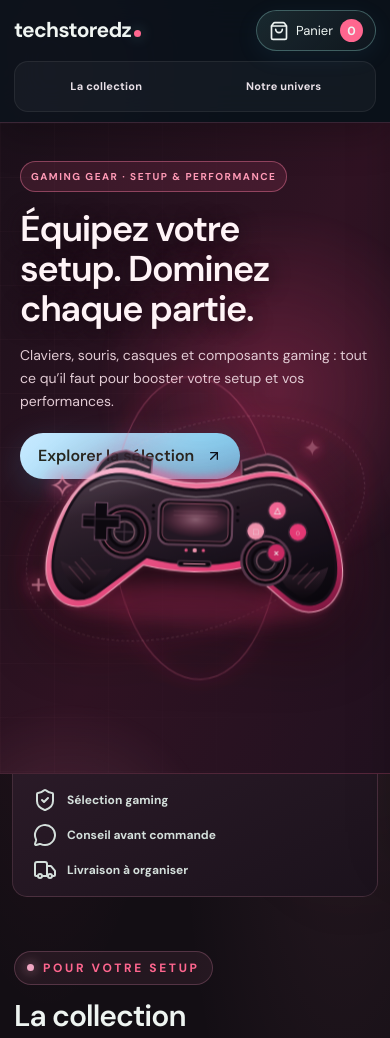
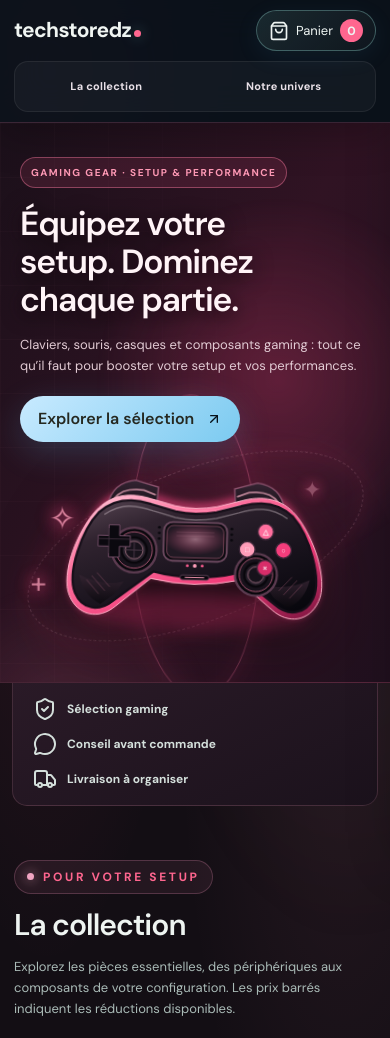
Before and after one commit to Alsolov1/techss, a plain HTML site: page index.html in a window 390 px wide. Shown: the top 1038 px of the page. Drawn offline with nearby package versions, Linux system fonts and the light colour scheme; a script that the page names is missing.

Commit message:
ndex.html

```diff
--- a/index.html
+++ b/index.html
@@ -1609,4 +1609,64 @@ footer{background:#160f17!important;border-color:var(--ts-line)!important}
 }
 </style>
 
+
+<style id="techstore-mobile-controller-layout-fix">
+/* Mobile: keep the copy and CTA first, then place the controller in its own row. */
+@media (max-width: 767px) {
+  .tech-hero {
+    display: flex !important; flex-direction: column !important;
+    min-height: 0 !important; height: auto !important;
+    overflow: hidden !important; padding: 0 !important;
+  }
+  .tech-hero > .tech-hero-glow { position: absolute !important; }
+  .tech-hero > .relative.z-10 {
+    order: 1 !important; position: relative !important; z-index: 4 !important;
+    display: block !important; width: 100% !important; max-width: 100% !important;
+    min-height: 0 !important; height: auto !important;
+    padding: 34px 20px 0 !important; margin: 0 !important;
+  }
+  .tech-hero > .relative.z-10 > div {
+    position: relative !important; z-index: 4 !important;
+    width: 100% !important; max-width: 100% !important;
+  }
+  .tech-hero [data-template-id="hero-eyebrow"],
+  .tech-hero [data-template-id="hero-title"],
+  .tech-hero [data-template-id="hero-description"],
+  .tech-hero > .relative.z-10 a {
+    position: relative !important; z-index: 4 !important;
+  }
+  .tech-hero [data-template-id="hero-title"] {
+    max-width: 100% !important; font-size: clamp(31px, 8.6vw, 40px) !important;
+    line-height: 1.14 !important; margin-bottom: 14px !important;
+  }
+  .tech-hero [data-template-id="hero-description"] {
+    max-width: 100% !important; font-size: 13px !important;
+    line-height: 1.65 !important; margin-bottom: 19px !important;
+  }
+  .gaming-device-scene {
+    order: 2 !important; position: relative !important;
+    inset: auto !important; transform: none !important;
+    display: grid !important; place-items: center !important;
+    width: min(100%, 420px) !important; height: 205px !important;
+    margin: 2px auto 0 !important; padding: 0 8px !important;
+    opacity: 1 !important; overflow: visible !important;
+  }
+  .gaming-controller {
+    width: 94% !important; max-width: 350px !important;
+    margin: 0 auto !important;
+  }
+  .gaming-controller svg {
+    display: block !important; width: 100% !important;
+    height: auto !important; max-height: 205px !important;
+  }
+  .device-caption { display: none !important; }
+}
+@media (max-width: 380px) {
+  .tech-hero > .relative.z-10 { padding: 29px 16px 0 !important; }
+  .gaming-device-scene { height: 180px !important; margin-top: 0 !important; }
+  .gaming-controller { max-width: 315px !important; }
+  .gaming-controller svg { max-height: 180px !important; }
+}
+</style>
+
 </body></html>
```
